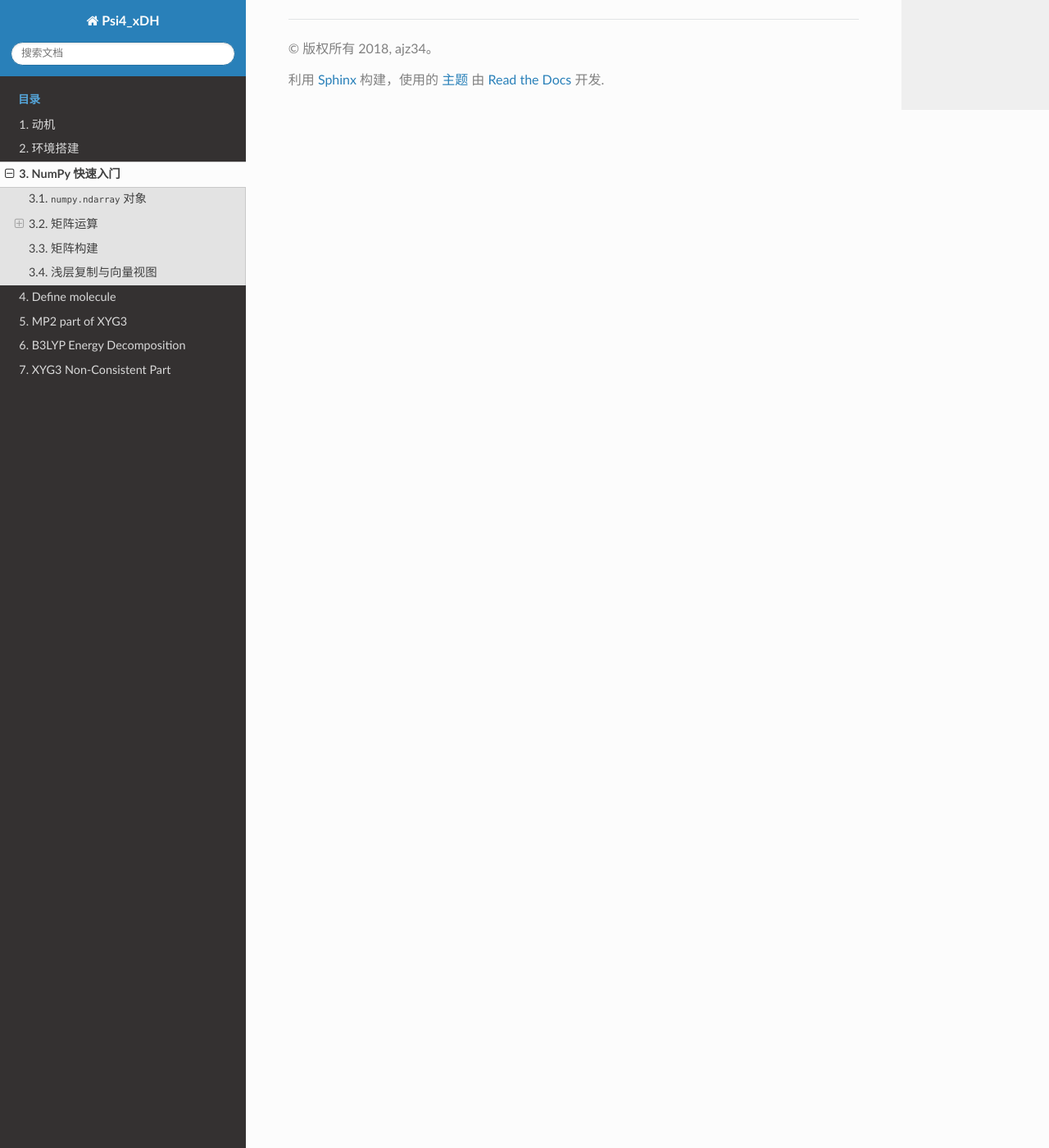
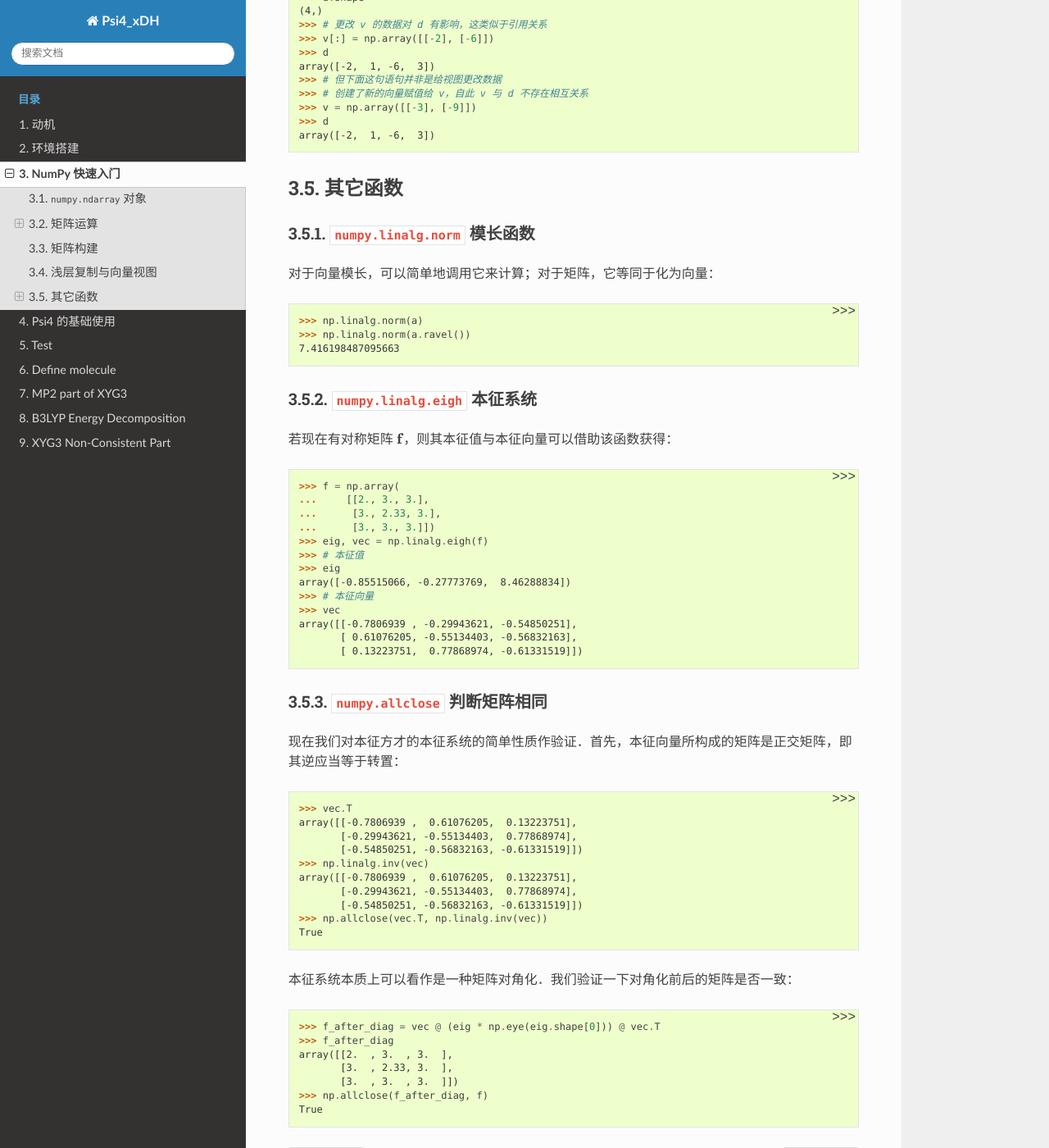
Before and after one commit to ajz34/Psi4_xDH, a Sphinx documentation site: the page built from source/numpy_quick.rst, in a window 1280 px wide and 1400 px high, scrolled down 7757 px. Shown: the whole window at 82% size. Built offline with Sphinx 7.4.7 and the Read the Docs theme 2.0.0, drawn with Linux system fonts in a browser that asks for light colours; some of the changed text lies outside the part shown.

Commit message:
try to see note and warning in jupyter notebook

```diff
--- a/source/index.rst
+++ b/source/index.rst
@@ -16,6 +16,8 @@
    motive
    install
    numpy_quick
+   basic_usage
+   test
    xyg3_energy
 
 Indices and tables
--- a/source/numpy_quick.rst
+++ b/source/numpy_quick.rst
@@ -1,7 +1,7 @@
 NumPy 快速入门
 ==============
 
-在这份教程中，我们会大量地使用 NumPy 进行矩阵计算，其使用频率大于我们对于量子化学程序 API 的调用．因此，我们需要对这两者的使用作简单的说明．NumPy 的功能实际上可以很强大，但在这里我们只涉及教程文档中所出现的功能．该节的不少内容可以到 NumPy 的官方 `快速入门 <https://docs.scipy.org/doc/numpy/user/quickstart.html>`_ 中查看．
+在这份教程中，我们会大量地使用 NumPy 进行矩阵计算，其使用频率大于我们对于量子化学程序 API 的调用．因此，我们需要对其使用作简单的说明．NumPy 的功能实际上可以很强大，但在这里我们只涉及教程文档中所出现的功能．该节的不少内容可以到 NumPy 的官方 `快速入门 <https://docs.scipy.org/doc/numpy/user/quickstart.html>`_ 中查看．
 
 在继续阅读文档前，请在 Python Consoles 或 Jupyter 中加入 NumPy 环境
 ::
@@ -174,6 +174,9 @@
 
 如果需要在一个 Cell 而非一行代码中中评测时间消耗，则需要使用 :code:`%%time` 与 :code:`%%timeit` 分别代替 :code:`%time` 与 :code:`%timeit`．
 
+.. note ::
+   在 Windows 下，执行 :code:`%time` 后不会出现 CPU 时间．这是作为操作系统的 Windows 所给予的限制．在非 Windows 系统，包括 WSL，则会显示 CPU 时间．
+
 多矩阵连乘
 ::::::::::
 
@@ -276,6 +279,13 @@
           [1, 4],
           [2, 5]])
 
+如果只是将矩阵压平成为向量，还可以使用 :code:`numpy.ravel` 函数：
+::
+
+   >>> a.reshape(-1)
+   >>> a.ravel()
+   array([0, 1, 2, 3, 4, 5])
+
 浅层复制与向量视图
 ------------------
 
@@ -320,3 +330,64 @@
    >>> v = np.array([[-3], [-9]])
    >>> d
    array([-2,  1, -6,  3])
+
+其它函数
+--------
+
+:code:`numpy.linalg.norm` 模长函数
+~~~~~~~~~~~~~~~~~~~~~~~~~~~~~~~~~~
+
+对于向量模长，可以简单地调用它来计算；对于矩阵，它等同于化为向量：
+::
+
+   >>> np.linalg.norm(a)
+   >>> np.linalg.norm(a.ravel())
+   7.416198487095663
+
+:code:`numpy.linalg.eigh` 本征系统
+~~~~~~~~~~~~~~~~~~~~~~~~~~~~~~~~~~
+
+若现在有对称矩阵 :math:`\textbf{f}`，则其本征值与本征向量可以借助该函数获得：
+::
+
+   >>> f = np.array(
+   ...     [[2., 3., 3.],
+   ...      [3., 2.33, 3.],
+   ...      [3., 3., 3.]])
+   >>> eig, vec = np.linalg.eigh(f)
+   >>> # 本征值
+   >>> eig
+   array([-0.85515066, -0.27773769,  8.46288834])
+   >>> # 本征向量
+   >>> vec
+   array([[-0.7806939 , -0.29943621, -0.54850251],
+          [ 0.61076205, -0.55134403, -0.56832163],
+          [ 0.13223751,  0.77868974, -0.61331519]])
+
+:code:`numpy.allclose` 判断矩阵相同
+~~~~~~~~~~~~~~~~~~~~~~~~~~~~~~~~~~~
+
+现在我们对本征方才的本征系统的简单性质作验证．首先，本征向量所构成的矩阵是正交矩阵，即其逆应当等于转置：
+::
+
+   >>> vec.T
+   array([[-0.7806939 ,  0.61076205,  0.13223751],
+          [-0.29943621, -0.55134403,  0.77868974],
+          [-0.54850251, -0.56832163, -0.61331519]])
+   >>> np.linalg.inv(vec)
+   array([[-0.7806939 ,  0.61076205,  0.13223751],
+          [-0.29943621, -0.55134403,  0.77868974],
+          [-0.54850251, -0.56832163, -0.61331519]])
+   >>> np.allclose(vec.T, np.linalg.inv(vec))
+   True
+
+本征系统本质上可以看作是一种矩阵对角化．我们验证一下对角化前后的矩阵是否一致：
+::
+
+   >>> f_after_diag = vec @ (eig * np.eye(eig.shape[0])) @ vec.T
+   >>> f_after_diag
+   array([[2.  , 3.  , 3.  ],
+          [3.  , 2.33, 3.  ],
+          [3.  , 3.  , 3.  ]])
+   >>> np.allclose(f_after_diag, f)
+   True
```
Also changed, not shown: source/basic_usage.ipynb (added), source/test.ipynb (added).
